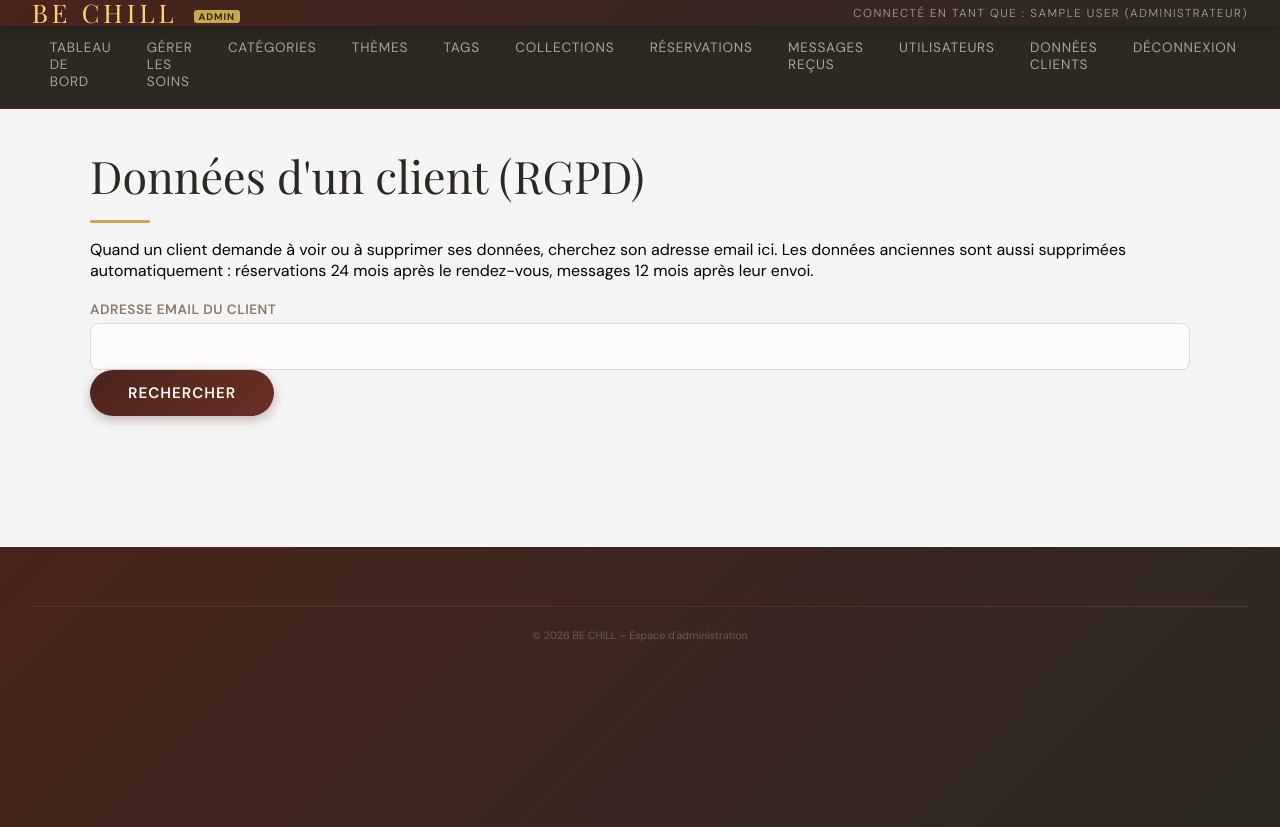
After one commit to selimidion70-png/Atelier-Bechill, a PHP site: page /admin/donnees-client in a window 1280 px wide. The commit adds this page. Run offline with PHP 8.4, Linux system fonts and the light colour scheme; the visitor is signed in with stand-in values (Sample User, id 1); data comes from the database, SQL or seed files in the repository; some web fonts are replaced.

Commit message:
RGPD : mentions légales, confidentialité, conservation et droits
- Pages /mentions-legales et /confidentialite (modèles alimentés par
  config/app.php ; durées et prestataire de paiement réels du site).
- Information sous les formulaires de contact et de réservation.
- Suppression automatique : réservations 24 mois après le rendez-vous,
  messages après 12 mois (durées réglables dans config/app.php).
- Admin /admin/donnees-client : retrouver et supprimer toutes les
  données d'un client par son email (admin uniquement).

```diff
--- a/app/admin/acces.php
+++ b/app/admin/acces.php
@@ -10,7 +10,7 @@ const ADMIN_ROLES = ['admin' => 'Administrateur', 'editeur' => 'Éditeur'];
 const ADMIN_PAGES_PUBLIQUES = ['login', 'mot-de-passe-oublie', 'reinitialiser'];
 
 // Pages réservées à l'administrateur (données des clients et gestion des comptes)
-const ADMIN_PAGES_ADMIN_SEULEMENT = ['reservations', 'messages', 'utilisateurs'];
+const ADMIN_PAGES_ADMIN_SEULEMENT = ['reservations', 'messages', 'utilisateurs', 'donnees-client'];
 
 function admin_peut(string $role, string $route): bool
 {
--- /dev/null
+++ b/app/admin/controllers/donnees-client.php
@@ -0,0 +1,19 @@
+<?php
+// RGPD : retrouver et supprimer les données d'un client à partir de son email
+// (droit d'accès / droit à l'effacement). Page réservée à l'administrateur.
+require_once __DIR__ . '/../../models/rgpd.php';
+
+$email     = trim($_GET['email'] ?? '');
+$supprime  = isset($_GET['supprime']);
+
+if ($_SERVER['REQUEST_METHOD'] === 'POST' && filter_var($_POST['email'] ?? '', FILTER_VALIDATE_EMAIL)) {
+    rgpd_supprimer_client($pdo, $_POST['email']);
+    redirect('/admin/donnees-client?supprime=1');
+}
+
+echo render($base . '/views/donnees-client.php', [
+    'email'     => $email,
+    'supprime'  => $supprime,
+    'donnees'   => filter_var($email, FILTER_VALIDATE_EMAIL) ? rgpd_donnees_client($pdo, $email) : null,
+    'pageTitle' => 'Données d\'un client – Admin',
+]);
--- a/app/admin/controllers/home.php
+++ b/app/admin/controllers/home.php
@@ -2,6 +2,10 @@
 require_once __DIR__ . '/../../models/item.php';
 require_once __DIR__ . '/../../models/message.php';
 require_once __DIR__ . '/../../models/reservation.php';
+require_once __DIR__ . '/../../models/rgpd.php';
+
+// RGPD : suppression automatique des données trop anciennes (à chaque ouverture du tableau de bord)
+rgpd_purger($pdo);
 
 $nbSoinsActifs = query_one($pdo, "SELECT COUNT(*) AS n FROM item WHERE statut = 'publie'")['n'];
 $nbSoinsTotal = query_one($pdo, "SELECT COUNT(*) AS n FROM item")['n'];
--- a/app/admin/views/_layout.php
+++ b/app/admin/views/_layout.php
@@ -28,6 +28,7 @@
             <li><a href="/admin/reservations">Réservations</a></li>
             <li><a href="/admin/messages">Messages reçus</a></li>
             <li><a href="/admin/utilisateurs">Utilisateurs</a></li>
+            <li><a href="/admin/donnees-client">Données clients</a></li>
         <?php endif; ?>
         <li><a href="/admin/logout">Déconnexion</a></li>
     </ul>
--- /dev/null
+++ b/app/admin/views/donnees-client.php
@@ -0,0 +1,75 @@
+<main>
+    <h1>Données d'un client (RGPD)</h1>
+    <p>
+        Quand un client demande à voir ou à supprimer ses données, cherchez son adresse email ici.
+        Les données anciennes sont aussi supprimées automatiquement : réservations
+        <?= (int)config('rgpd_conservation_reservations') ?> mois après le rendez-vous,
+        messages <?= (int)config('rgpd_conservation_messages') ?> mois après leur envoi.
+    </p>
+
+    <?php if ($supprime): ?>
+        <p role="status">Toutes les données de ce client ont été supprimées.</p>
+    <?php endif; ?>
+
+    <form action="/admin/donnees-client" method="get">
+        <p>
+            <label for="email">Adresse email du client</label>
+            <input type="email" id="email" name="email" required value="<?= htmlspecialchars($email) ?>">
+            <button type="submit">Rechercher</button>
+        </p>
+    </form>
+
+    <?php if ($donnees !== null): ?>
+        <?php if (empty($donnees['reservations']) && empty($donnees['messages'])): ?>
+            <p role="status">Aucune donnée enregistrée pour <?= htmlspecialchars($email) ?>.</p>
+        <?php else: ?>
+            <section aria-labelledby="client-reservations">
+                <h2 id="client-reservations">Réservations (<?= count($donnees['reservations']) ?>)</h2>
+                <?php if (!empty($donnees['reservations'])): ?>
+                    <table>
+                        <caption>Réservations de <?= htmlspecialchars($email) ?></caption>
+                        <thead>
+                            <tr>
+                                <th scope="col">Rendez-vous</th>
+                                <th scope="col">Nom</th>
+                                <th scope="col">Téléphone</th>
+                                <th scope="col">Soin</th>
+                                <th scope="col">Remarques</th>
+                                <th scope="col">Paiement</th>
+                            </tr>
+                        </thead>
+                        <tbody>
+                            <?php foreach ($donnees['reservations'] as $r): ?>
+                                <tr>
+                                    <td><?= date('d/m/Y', strtotime($r['date_rdv'])) ?> à <?= substr($r['heure_rdv'], 0, 5) ?></td>
+                                    <td><?= htmlspecialchars($r['prenom'] . ' ' . $r['nom']) ?></td>
+                                    <td><?= htmlspecialchars($r['telephone'] ?? '') ?></td>
+                                    <td><?= htmlspecialchars($r['soin'] ?? '—') ?></td>
+                                    <td><?= $r['remarques'] !== null ? nl2br(htmlspecialchars($r['remarques']), false) : '' ?></td>
+                                    <td><?= $r['paiement'] === 'payee' ? 'Payée' : 'Non payée' ?> (<?= number_format((float)$r['montant'], 2, ',', ' ') ?> €)</td>
+                                </tr>
+                            <?php endforeach; ?>
+                        </tbody>
+                    </table>
+                <?php endif; ?>
+            </section>
+
+            <section aria-labelledby="client-messages">
+                <h2 id="client-messages">Messages (<?= count($donnees['messages']) ?>)</h2>
+                <?php foreach ($donnees['messages'] as $m): ?>
+                    <article>
+                        <h3><?= htmlspecialchars(ucfirst($m['sujet'])) ?> – <?= date('d/m/Y H:i', strtotime($m['date_envoi'])) ?></h3>
+                        <p><?= nl2br(htmlspecialchars($m['texte']), false) ?></p>
+                    </article>
+                <?php endforeach; ?>
+            </section>
+
+            <form action="/admin/donnees-client" method="post"
+                  onsubmit="return confirm('Supprimer définitivement toutes les données de ce client ?')">
+                <?= csrf_field() ?>
+                <input type="hidden" name="email" value="<?= htmlspecialchars($email) ?>">
+                <p><button type="submit">Supprimer toutes les données de ce client</button></p>
+            </form>
+        <?php endif; ?>
+    <?php endif; ?>
+</main>
--- /dev/null
+++ b/app/controllers/confidentialite.php
@@ -0,0 +1,4 @@
+<?php
+echo render($base . '/views/confidentialite.php', [
+    'pageTitle' => 'Politique de confidentialité – ' . salon('nom'),
+]);
--- /dev/null
+++ b/app/controllers/mentions-legales.php
@@ -0,0 +1,4 @@
+<?php
+echo render($base . '/views/mentions-legales.php', [
+    'pageTitle' => 'Mentions légales – ' . salon('nom'),
+]);
--- /dev/null
+++ b/app/models/rgpd.php
@@ -0,0 +1,43 @@
+<?php
+// app/models/rgpd.php
+// Protection des données des clients (RGPD) : durée de conservation et droits des personnes
+
+// Supprime les données plus anciennes que les durées de config/app.php.
+// Une réservation est gardée N mois après la date du rendez-vous, un message N mois après son envoi.
+// Retourne le nombre de lignes supprimées.
+function rgpd_purger(PDO $pdo): int
+{
+    $moisReservations = (int)config('rgpd_conservation_reservations');
+    $moisMessages     = (int)config('rgpd_conservation_messages');
+
+    $r = $pdo->prepare("DELETE FROM reservation WHERE date_rdv < DATE_SUB(CURDATE(), INTERVAL :mois MONTH)");
+    $r->execute(['mois' => $moisReservations]);
+
+    $m = $pdo->prepare("DELETE FROM message WHERE date_envoi < DATE_SUB(NOW(), INTERVAL :mois MONTH)");
+    $m->execute(['mois' => $moisMessages]);
+
+    return $r->rowCount() + $m->rowCount();
+}
+
+// Tout ce que le site garde sur une personne (droit d'accès)
+function rgpd_donnees_client(PDO $pdo, string $email): array
+{
+    return [
+        'reservations' => query_all($pdo, "
+            SELECT reservation.*, item.titre AS soin
+            FROM reservation LEFT JOIN item ON reservation.item_id = item.id
+            WHERE reservation.email = :email
+            ORDER BY reservation.date_rdv DESC
+        ", ['email' => $email]),
+        'messages' => query_all($pdo, "
+            SELECT * FROM message WHERE email = :email ORDER BY date_envoi DESC
+        ", ['email' => $email]),
+    ];
+}
+
+// Efface toutes les données d'une personne (droit à l'effacement)
+function rgpd_supprimer_client(PDO $pdo, string $email): void
+{
+    query_run($pdo, "DELETE FROM reservation WHERE email = :email", ['email' => $email]);
+    query_run($pdo, "DELETE FROM message WHERE email = :email", ['email' => $email]);
+}
--- a/app/views/contact.php
+++ b/app/views/contact.php
@@ -56,6 +56,8 @@
             </p>
         </fieldset>
 
+        <p><small>Vos données servent uniquement à répondre à votre message et sont supprimées après <?= (int)config('rgpd_conservation_messages') ?> mois. <a href="/confidentialite">En savoir plus sur vos données</a></small></p>
+
         <p>
             <button type="submit">Envoyer</button>
             <button type="reset">Effacer</button>
--- a/app/views/reservation.php
+++ b/app/views/reservation.php
@@ -99,6 +99,8 @@
             </p>
         </fieldset>
 
+        <p><small>Vos données servent uniquement à organiser votre rendez-vous et sont supprimées <?= (int)config('rgpd_conservation_reservations') ?> mois après celui-ci. <a href="/confidentialite">En savoir plus sur vos données</a></small></p>
+
         <p>
             <button type="submit">Continuer vers le paiement</button>
             <button type="reset">Réinitialiser</button>
--- a/config/app.php
+++ b/config/app.php
@@ -33,6 +33,8 @@ return [
         'forme_juridique' => 'SRL (fictive – projet d\'école)',
         'numero_bce'      => '0000.000.000',
         'responsable'     => 'Dion Selimi',
+        // Hébergeur du site (obligatoire dans les mentions légales) : à compléter à la mise en ligne
+        'hebergeur'       => 'Site de démonstration hébergé en local (Laragon)',
     ],
 
     // Expéditeur des emails envoyés aux clients
```
Also changed, not shown: app/views/confidentialite.php (added, +77 -0 lines), app/views/mentions-legales.php (added, +35 -0 lines).
